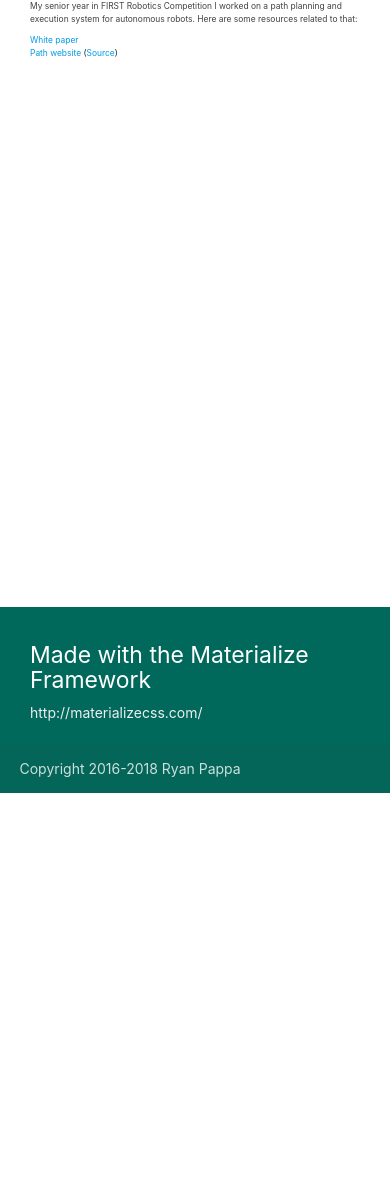
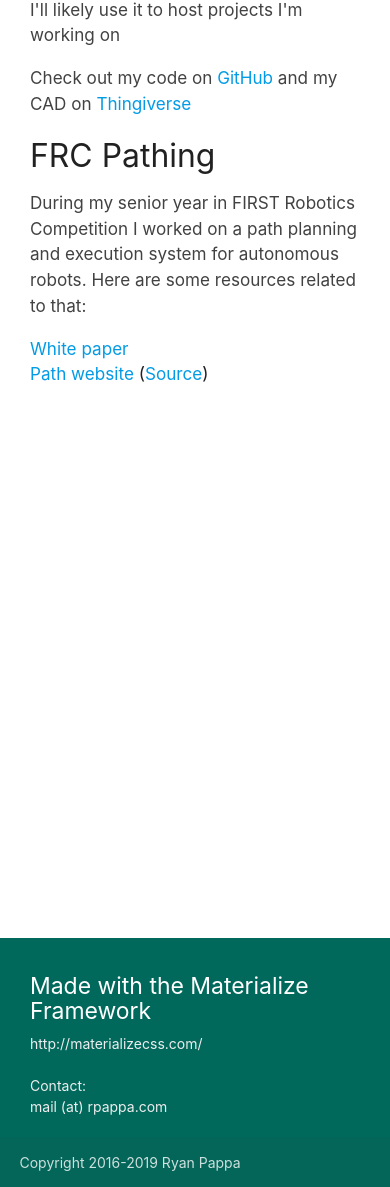
Before and after one commit to rpappa/rpappa, a plain HTML site: page index.htm in a window 390 px wide. Shown: the part 571-1758 px from the top of the page. Before the commit the page ends 1364 px from the top, so only its background shows below. Drawn offline with nearby package versions, Linux system fonts and the light colour scheme.

Commit message:
improved mobile experience, added contact info

```diff
--- a/index.htm
+++ b/index.htm
@@ -22,13 +22,13 @@
     <div class="row container">
       <div class="col s12 m8">
           <h2 class="header">Ryan Pappa</h2>
-          <p class="dyn-text grey-text text-darken-3 lighten-3">I am a computer programmer from New York State and am currently studying Computer Science at Cornell University. I like to go hiking in the Adirondacks.</p>
-          <p class="dyn-text grey-text text-darken-3 lighten-3">This site may change from time to time; I'll likely use it to host projects I'm working on</p>
-          <p class="dyn-text grey-text text-darken-3 lighten-3">Check out my code on <a href="https://github.com/rpappa">GitHub</a> and my CAD on <a href="https://www.thingiverse.com/majorrom/designs/">Thingiverse</a></p>
+          <p class="flow-text grey-text text-darken-3 lighten-3">I am a computer programmer from New York State and am currently studying Computer Science at Cornell University. I like to go hiking in the Adirondacks.</p>
+          <p class="flow-text grey-text text-darken-3 lighten-3">This site may change from time to time; I'll likely use it to host projects I'm working on</p>
+          <p class="flow-text grey-text text-darken-3 lighten-3">Check out my code on <a href="https://github.com/rpappa">GitHub</a> and my CAD on <a href="https://www.thingiverse.com/majorrom/designs/">Thingiverse</a></p>
           <h4 class="header">FRC Pathing</h3>
-          <p class="dyn-text grey-text text-darken-3 lighten-3">
-            My senior year in FIRST Robotics Competition I worked on a path planning and execution system for autonomous robots. Here are some resources related to that:
-            <ul class="dyn-text">
+          <p class="flow-text grey-text text-darken-3 lighten-3">
+            During my senior year in FIRST Robotics Competition I worked on a path planning and execution system for autonomous robots. Here are some resources related to that:
+            <ul class="flow-text">
               <li><a href="https://www.chiefdelphi.com/media/papers/3478">White paper</a></li>
               <li><a href="http://paths.rpappa.com/">Path website</a> (<a href="https://github.com/rpappa/path-site">Source</a>)</li>
             </ul>
@@ -46,11 +46,24 @@
                 <h5 class="white-text">Made with the Materialize Framework</h5>
                 <a class="grey-text text-lighten-3" href="http://materializecss.com/">http://materializecss.com/</a>
               </div>
+              <div class="col l6 s12">
+                <span class="grey-text text-lighten-3 right right-align show-on-large hide-on-med-and-down">
+                  <br /><br />
+                    Contact: <br />
+                    mail (at) rpappa.com
+                </span>
+
+                <span class="grey-text text-lighten-3 show-on-medium-and-down hide-on-large-only">
+                    <br />
+                      Contact: <br />
+                      mail (at) rpappa.com
+                  </span>
+              </div>
             </div>
           </div>
           <div class="footer-copyright">
             <div class="container">
-            Copyright 2016-2018 Ryan Pappa
+            Copyright 2016-2019 Ryan Pappa
             </div>
           </div>
         </footer>
```
